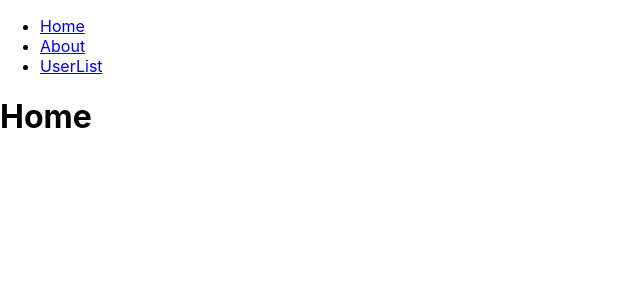
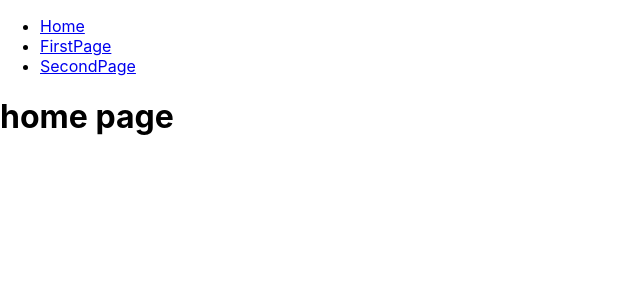
Before and after one commit to xio810/react_TODOLIST, a React (Vite) app: page / in a window 1280 px wide. Shown: the top 300 px of the page, without its empty margins (0-640 px from the left). Built offline with nearby package versions, Linux system fonts and the light colour scheme.

Commit message:
react-router로 링크 클릭시 글자 스위치

```diff
--- a/src/App.jsx
+++ b/src/App.jsx
@@ -10,23 +10,21 @@ const App = () => {
             <Link to="/">Home</Link>
           </li>
           <li>
-            <Link to="/about">About</Link>
+            <Link to="/first">FirstPage</Link>
           </li>
           <li>
-            <Link to="/userList">UserList</Link>
+            <Link to="/second">SecondPage</Link>
           </li>
         </ul>
       </nav>
 
       <Switch>
-        <Route path="/about">
-          <AboutPage />
+        <Route path="/first">
+          <FirstPage />
         </Route>
-
-        <Route path="/userList">
-          <UserListPage />
+        <Route path="/second">
+          <SecondPage />
         </Route>
-
         <Route path="/">
           <HomePage />
         </Route>
@@ -36,15 +34,14 @@ const App = () => {
 };
 
 const HomePage = () => {
-  return <h1>Home</h1>;
+  return <h1>home page</h1>;
+};
+const FirstPage = () => {
+  return <h1>1 page</h1>;
 };
 
-const AboutPage = () => {
-  return <h1>About</h1>;
-};
-
-const UserListPage = () => {
-  return <h1>UserList</h1>;
+const SecondPage = () => {
+  return <h1>2 page</h1>;
 };
 
 export default App;
```
